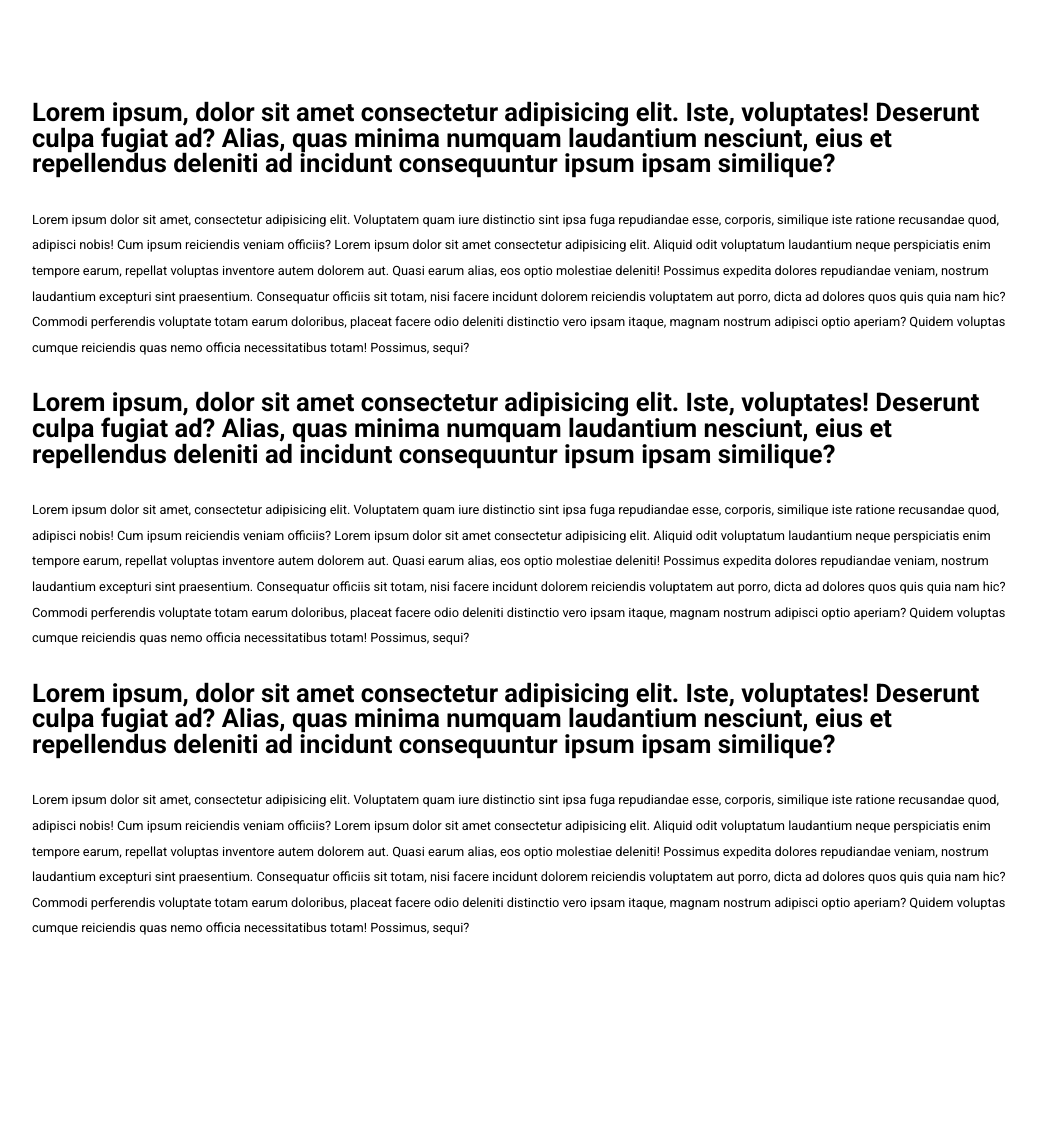
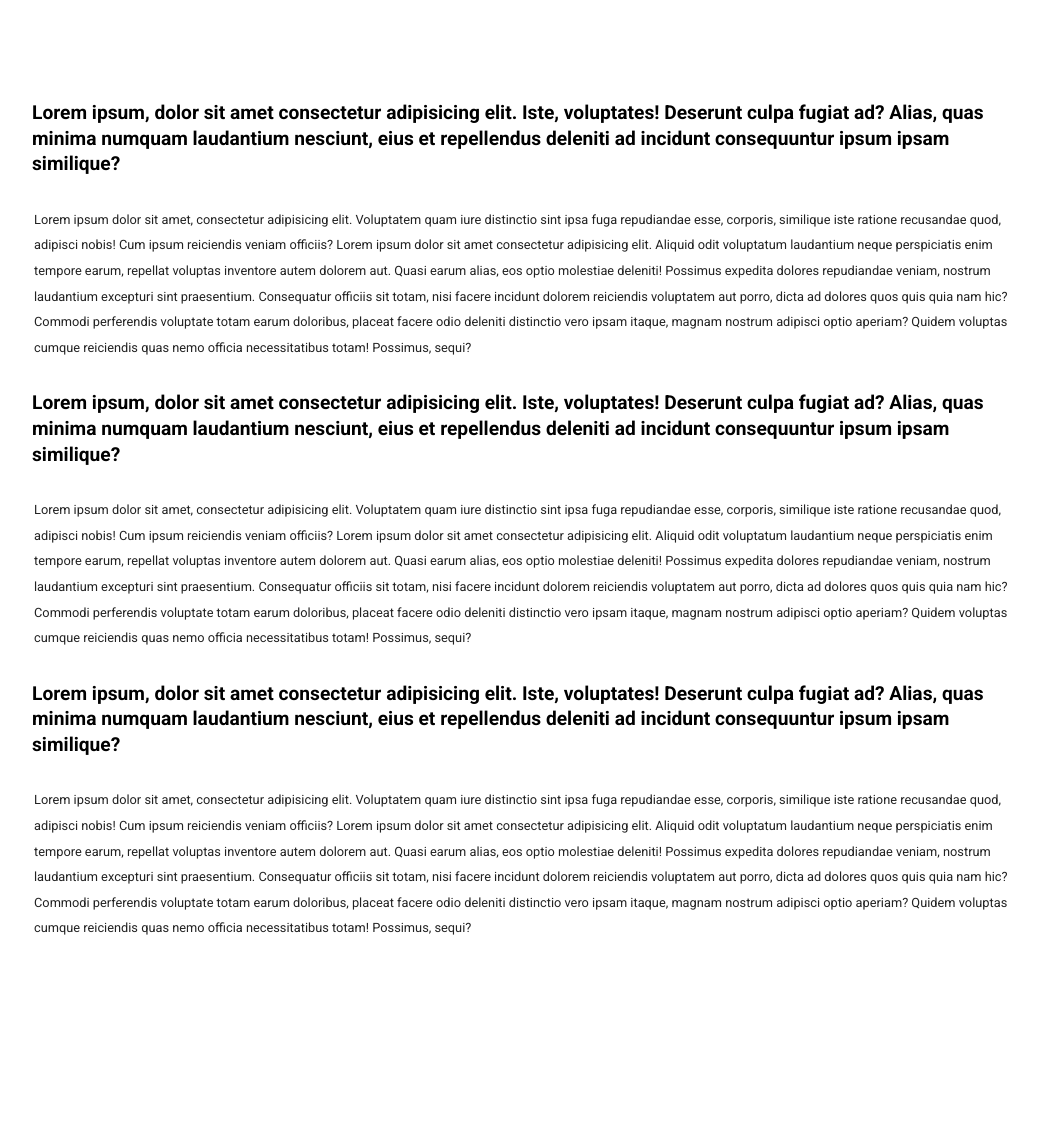
Before and after one commit to antoniogiachin/php-google-faq, a PHP site: page / in a window 1280 px wide. Shown: the part 80-1201 px from the top of the page, without its empty margins (116-1154 px from the left). Run offline with PHP 8.4, Linux system fonts and the light colour scheme.

Commit message:
stilizzazione completa

```diff
--- a/index.php
+++ b/index.php
@@ -64,7 +64,7 @@
         <div class="container">
 
             <div class="faq">
-                <h1>Lorem ipsum, dolor sit amet consectetur adipisicing elit. Iste, voluptates! Deserunt culpa fugiat ad? Alias, quas minima numquam laudantium nesciunt, eius et repellendus deleniti ad incidunt consequuntur ipsum ipsam similique?</h1>
+                <h2>Lorem ipsum, dolor sit amet consectetur adipisicing elit. Iste, voluptates! Deserunt culpa fugiat ad? Alias, quas minima numquam laudantium nesciunt, eius et repellendus deleniti ad incidunt consequuntur ipsum ipsam similique?</h2>
 
                 <p>Lorem ipsum dolor sit amet, consectetur adipisicing elit. Voluptatem quam iure distinctio sint ipsa fuga repudiandae esse, corporis, similique iste ratione recusandae quod, adipisci nobis! Cum ipsum reiciendis veniam officiis? Lorem ipsum dolor sit amet consectetur adipisicing elit. Aliquid odit voluptatum laudantium neque perspiciatis enim tempore earum, repellat voluptas inventore autem dolorem aut. Quasi earum alias, eos optio molestiae deleniti!
                 Possimus expedita dolores repudiandae veniam, nostrum laudantium excepturi sint praesentium. Consequatur officiis sit totam, nisi facere incidunt dolorem reiciendis voluptatem aut porro, dicta ad dolores quos quis quia nam hic?
@@ -72,7 +72,7 @@
             </div>
 
             <div class="faq">
-                <h1>Lorem ipsum, dolor sit amet consectetur adipisicing elit. Iste, voluptates! Deserunt culpa fugiat ad? Alias, quas minima numquam laudantium nesciunt, eius et repellendus deleniti ad incidunt consequuntur ipsum ipsam similique?</h1>
+                <h2>Lorem ipsum, dolor sit amet consectetur adipisicing elit. Iste, voluptates! Deserunt culpa fugiat ad? Alias, quas minima numquam laudantium nesciunt, eius et repellendus deleniti ad incidunt consequuntur ipsum ipsam similique?</h2>
 
                 <p>Lorem ipsum dolor sit amet, consectetur adipisicing elit. Voluptatem quam iure distinctio sint ipsa fuga repudiandae esse, corporis, similique iste ratione recusandae quod, adipisci nobis! Cum ipsum reiciendis veniam officiis? Lorem ipsum dolor sit amet consectetur adipisicing elit. Aliquid odit voluptatum laudantium neque perspiciatis enim tempore earum, repellat voluptas inventore autem dolorem aut. Quasi earum alias, eos optio molestiae deleniti!
                 Possimus expedita dolores repudiandae veniam, nostrum laudantium excepturi sint praesentium. Consequatur officiis sit totam, nisi facere incidunt dolorem reiciendis voluptatem aut porro, dicta ad dolores quos quis quia nam hic?
@@ -80,7 +80,7 @@
             </div>
 
             <div class="faq">
-                <h1>Lorem ipsum, dolor sit amet consectetur adipisicing elit. Iste, voluptates! Deserunt culpa fugiat ad? Alias, quas minima numquam laudantium nesciunt, eius et repellendus deleniti ad incidunt consequuntur ipsum ipsam similique?</h1>
+                <h2>Lorem ipsum, dolor sit amet consectetur adipisicing elit. Iste, voluptates! Deserunt culpa fugiat ad? Alias, quas minima numquam laudantium nesciunt, eius et repellendus deleniti ad incidunt consequuntur ipsum ipsam similique?</h2>
 
                 <p>Lorem ipsum dolor sit amet, consectetur adipisicing elit. Voluptatem quam iure distinctio sint ipsa fuga repudiandae esse, corporis, similique iste ratione recusandae quod, adipisci nobis! Cum ipsum reiciendis veniam officiis? Lorem ipsum dolor sit amet consectetur adipisicing elit. Aliquid odit voluptatum laudantium neque perspiciatis enim tempore earum, repellat voluptas inventore autem dolorem aut. Quasi earum alias, eos optio molestiae deleniti!
                 Possimus expedita dolores repudiandae veniam, nostrum laudantium excepturi sint praesentium. Consequatur officiis sit totam, nisi facere incidunt dolorem reiciendis voluptatem aut porro, dicta ad dolores quos quis quia nam hic?
--- a/style.css
+++ b/style.css
@@ -89,6 +89,11 @@ main .faq{
     line-height: 2em;
 }
 
-main .faq h1, main .faq p {
+main .faq h2, main .faq p {
     margin: 30px 0px;
 }
+
+main .faq p{
+    padding: 0px 2px;
+    color: #222;
+}
```
